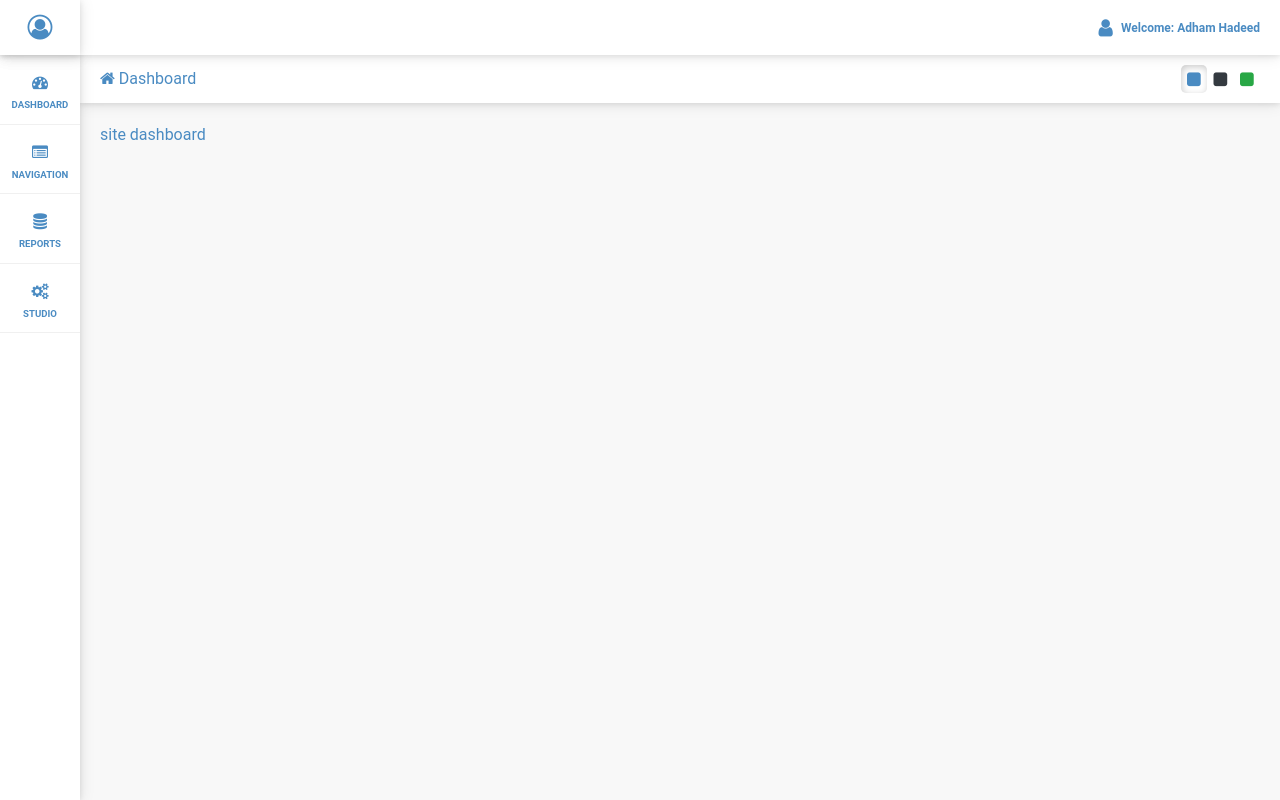
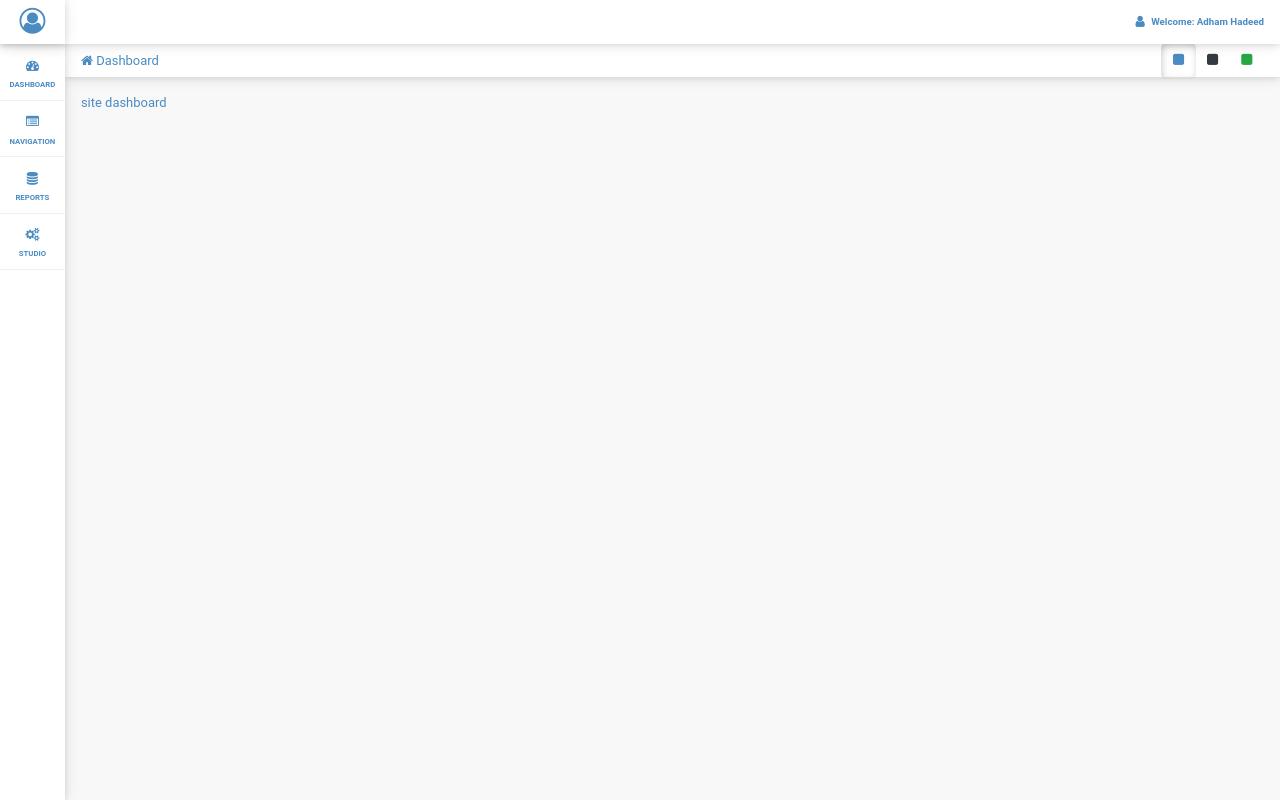
Before and after one commit to adhamhadeed/crm-react, a React (Create React App) app: page / in a window 1280 px wide. Built offline with nearby package versions, Linux system fonts and the light colour scheme.

Commit message:
css changes 112 - font-size

```diff
--- a/public/index.html
+++ b/public/index.html
@@ -7,8 +7,6 @@
       content="minimum-scale=1, initial-scale=1, width=device-width"
     />
     <link rel="icon" href="%PUBLIC_URL%/favicon.ico" />
-    <meta name="viewport" content="width=device-width, initial-scale=1" />
-    <meta name="theme-color" content="#000000" />
     <meta
       name="description"
       content="Web site created using create-react-app"
--- a/src/assets/css/common.css
+++ b/src/assets/css/common.css
@@ -2,18 +2,19 @@ html {
   font-size: var(--app-font-size);
 }
 
+/* body forn size 16px  */
 :root {
-  /* nav-bar */
-  --nav-bar-height: 3.4375rem;
+  /* nav-bar*/
+  --nav-bar-height: 3.43em;
 
   /* bread-crumb */
-  --bread-crumb-height: 3rem;
+  --bread-crumb-height: 2.5em;
 
   /* side-nav */
-  --side-nav-width: 5rem;
+  --side-nav-width: 5em;
   --side-nav-list-item-height: 4.35em;
-  --side-nav-list-item-icon-padding: 0.5rem;
-  --side-nav-slider-width: 15.63rem;
+  --side-nav-list-item-icon-padding: 0.5em;
+  --side-nav-slider-width: 18.72em;
   --side-nav-list-item-display-label: block;
 
   /* nav bar */
@@ -30,6 +31,8 @@ body {
   -webkit-font-smoothing: antialiased;
   -moz-osx-font-smoothing: grayscale;
   font-family: var(--app-font-family);
+  /* 16px */
+  font-size: 0.45em;
   overflow: hidden;
 }
 /* change scroll bar in chrome for big screens only*/
@@ -57,25 +60,27 @@ body {
   background-color: transparent;
 }
 
-@media (min-width: 320px) {
+@media screen and (min-width: 320px) and (max-width: 767px) {
   /* smartphones, iPhone, portrait 480x320 phones */
   :root {
-    --app-font-size: 8px;
+    /* --app-font-size: 18px; */
     --side-nav-list-item-display-label: none;
+    /* --app-font-size: 18px; */
   }
 }
 
 /* | */
 @media screen and (min-width: 768px) and (max-width: 1024px) and (orientation: portrait) {
   :root {
-    --app-font-size: 12px;
+    /* --app-font-size: 12px; */
+    /* --app-font-size: 16px; */
   }
 }
 /* |--> */
 @media screen and (min-width: 768px) and (max-width: 1024px) and (orientation: landscape) {
   :root {
-    --app-font-size: 14px;
-
+    /* --app-font-size: 14px; */
+    /* --app-font-size: 14px; */
     --side-nav-list-item-display-label: block;
   }
 }
@@ -84,14 +89,16 @@ body {
 
 @media (min-width: 1025px) {
   :root {
-    --app-font-size: 14px;
+    /* --app-font-size: 14px; */
     --side-nav-list-item-display-label: block;
+    /* --app-font-size: 14px; */
   }
 }
 /* big landscape tablets, laptops, and desktops */
 @media (min-width: 1280px) {
   :root {
-    --app-font-size: 16px;
+    /* --app-font-size: 200%;
+    --app-font-size: 16px; */
   }
 }
 
@@ -109,7 +116,6 @@ body {
 .content {
   height: calc(100% - var(--bread-crumb-height));
   padding: var(--app-alt-padding);
-  font-size: var(--app-content-font-size);
 }
 .nav-bar {
   width: 100%;
@@ -130,11 +136,11 @@ body {
   position: relative;
 }
 .nav-bar .menu-icon i {
-  font-size: 1.56rem;
   position: absolute;
   top: 50%;
   left: 50%;
   transform: translate(-50%, -50%);
+  font-size: 2em;
 }
 .nav-bar .user-info {
   padding-right: var(--app-alt-padding);
@@ -143,12 +149,11 @@ body {
   align-items: center;
 }
 .nav-bar .user-info i {
-  padding-right: 0.5rem;
-  font-size: 1.25rem;
+  padding-right: 0.5em;
 }
 .nav-bar .user-info span {
   font-weight: bold;
-  font-size: 0.75rem;
+  font-size: 0.75em;
 }
 .side-nav {
   height: calc(100% - var(--nav-bar-height));
@@ -158,7 +163,6 @@ body {
   z-index: calc(var(--app-zindex) - 1);
   overflow-y: auto;
   overflow-x: hidden;
-  font-size: var(--app-side-nav-font-size);
 }
 
 .side-nav-list-item {
@@ -200,14 +204,14 @@ body {
   flex-wrap: wrap;
   justify-content: space-between;
   align-items: center;
-  padding: calc(var(--app-alt-padding) - 14px);
+  padding: 0 0.5em 0 0.5em;
   box-shadow: var(--app-box-shadow);
   height: var(--bread-crumb-height);
 }
 .side-nav-slider .toolbar-header button {
   background-color: transparent;
   color: var(--app-color);
-  font-size: 0.75rem;
+  font-size: 0.813em;
 }
 .side-nav-slider .toolbar-header button:hover {
   background-color: #f8f8f8;
--- a/src/assets/css/defaults.css
+++ b/src/assets/css/defaults.css
@@ -4,14 +4,12 @@
   --app-pdding: 0px;
   --app-margin: 0px;
   --app-transition: 0.4s;
-  --app-alt-padding: 20px;
-  --app-alt-margin: 20px;
+  --app-alt-padding: 0.56rem;
+  --app-alt-margin: 0.56rem;
   --app-box-sizing: "box-border";
   --app-box-shadow: 0 1px 15px rgba(0, 0, 0, 0.1), 0 1px 6px rgba(0, 0, 0, 0.1);
   /* fonts */
-  --app-font-size: 100%;
-  --app-side-nav-font-size: 100%;
-  --app-content-font-size: 100%;
+  --app-font-size: calc(1em + 1vw);
   --app-font-family: "Roboto", "Segoe UI", "sans-serif";
 
   /* color this may removed later on*/
--- a/src/assets/css/studio.css
+++ b/src/assets/css/studio.css
@@ -1,7 +1,8 @@
 :root {
-  --page-header-height: 3.125rem;
-  --page-header-max-height: 50px;
-  --box-height: 4.5rem;
+  --page-header-height: 2.81em;
+  /* --page-header-max-height: 50px; */
+  --box-height: 6.25em;
+  --box-width: 12.5em;
   --box-max-width: 350px;
   --box-min-width: 100px;
 
@@ -20,7 +21,7 @@
   padding: var(--app-alt-padding);
   border-bottom: 1px solid var(--border-color);
   height: var(--page-header-height);
-  max-height: var(--page-header-max-height);
+  /* max-height: var(--page-header-max-height); */
   border-radius: var(--app-border-radius) var(--app-border-radius) 0 0;
 
   background-image: -moz-linear-gradient(top, #fdfdfd, #f4f4f4);
@@ -41,7 +42,7 @@
   font-weight: bold;
 }
 .page-header .page-title i {
-  margin-right: 0.5rem;
+  margin-right: 0.5em;
   font-size: 1.5em;
 }
 .page-header span.page-name {
@@ -50,8 +51,8 @@
 }
 .page-header .page-action button {
   text-transform: uppercase;
-  font-size: 0.85rem;
-  min-height: 2.187rem;
+  font-size: 0.875em;
+  min-height: 2.187em;
 }
 
 .page-layout {
@@ -76,7 +77,7 @@
   border: 1px solid var(--border-color);
   border-radius: var(--app-border-radius);
   display: flex;
-  flex: 1 1 6.25rem;
+  flex: 1 1 6.25em;
   flex-wrap: wrap;
   flex-direction: row;
   justify-content: center;
@@ -85,19 +86,18 @@
   min-width: var(--box-min-width);
 }
 .box > div {
-  padding: 0.8rem;
+  padding: 0.8em;
   height: 100%;
   box-shadow: inset var(--app-box-shadow);
 }
 .box div.box-icon {
   border-right: 1px solid var(--border-color);
   position: relative;
-  width: 5rem;
+  width: 6.25em;
 }
 .box div.box-info {
   flex: 1;
   text-align: center;
-
   text-transform: uppercase;
   font-weight: bold;
   display: flex;
@@ -105,13 +105,16 @@
   align-items: center;
   gap: 10px;
 }
+.box div.box-info .box-label-info {
+  font-size: inherit;
+}
 .box .box-user-num {
   text-shadow: 2px 2px var(--text-shadow-color);
-  font-size: 2.8rem;
+  font-size: 4em;
 }
 
 .box div.box-icon i {
-  font-size: 2.8rem;
+  font-size: 4em;
   position: absolute;
   transform: translate(-50%, -50%);
   top: 50%;
```
